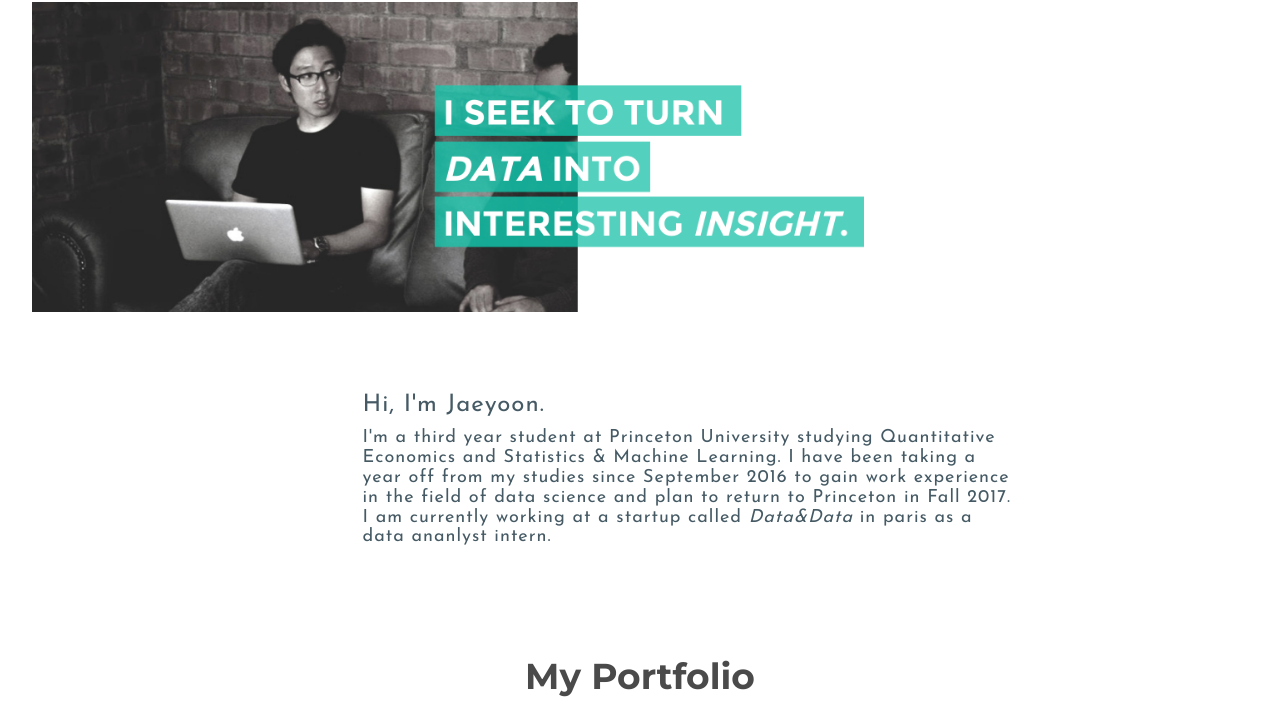
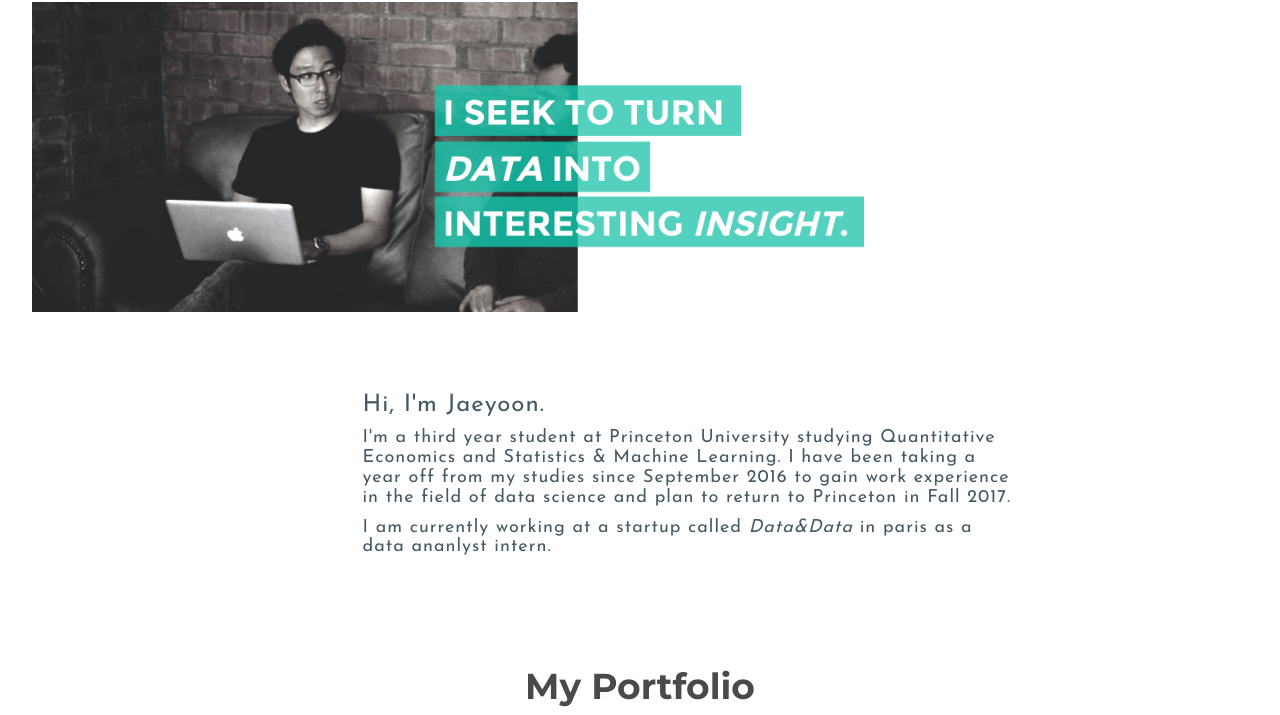
Before and after one commit to jaeyoon-jung/jaeyoon-jung.github.io, a plain HTML site: page index.html in a window 1280 px wide. Shown: the part 58-773 px from the top of the page. Drawn offline with nearby package versions, Linux system fonts and the light colour scheme.

Commit message:
line fixes

```diff
--- a/index.html
+++ b/index.html
@@ -59,10 +59,13 @@
             <div class="row">
                 <div class="col-lg-7 col-lg-offset-3">
                     <h3>Hi, I'm Jaeyoon.</h3>
-                    <h4>I'm a third year student at Princeton University studying Quantitative Economics and
+                    <h4>
+                        I'm a third year student at Princeton University studying Quantitative Economics and
                         Statistics & Machine Learning. I have been taking a year off from my studies since September 2016 to
-                        gain work experience in the field of data science and plan to return to Princeton in Fall 2017. I am
-                        currently working at a  startup called <em>Data&Data</em> in paris as a data ananlyst intern.
+                        gain work experience in the field of data science and plan to return to Princeton in Fall 2017.
+                    </h4>
+                    <h4>
+                        I am currently working at a  startup called <em>Data&Data</em> in paris as a data ananlyst intern.
                     </h4>
                 </div>
             </div>
```
